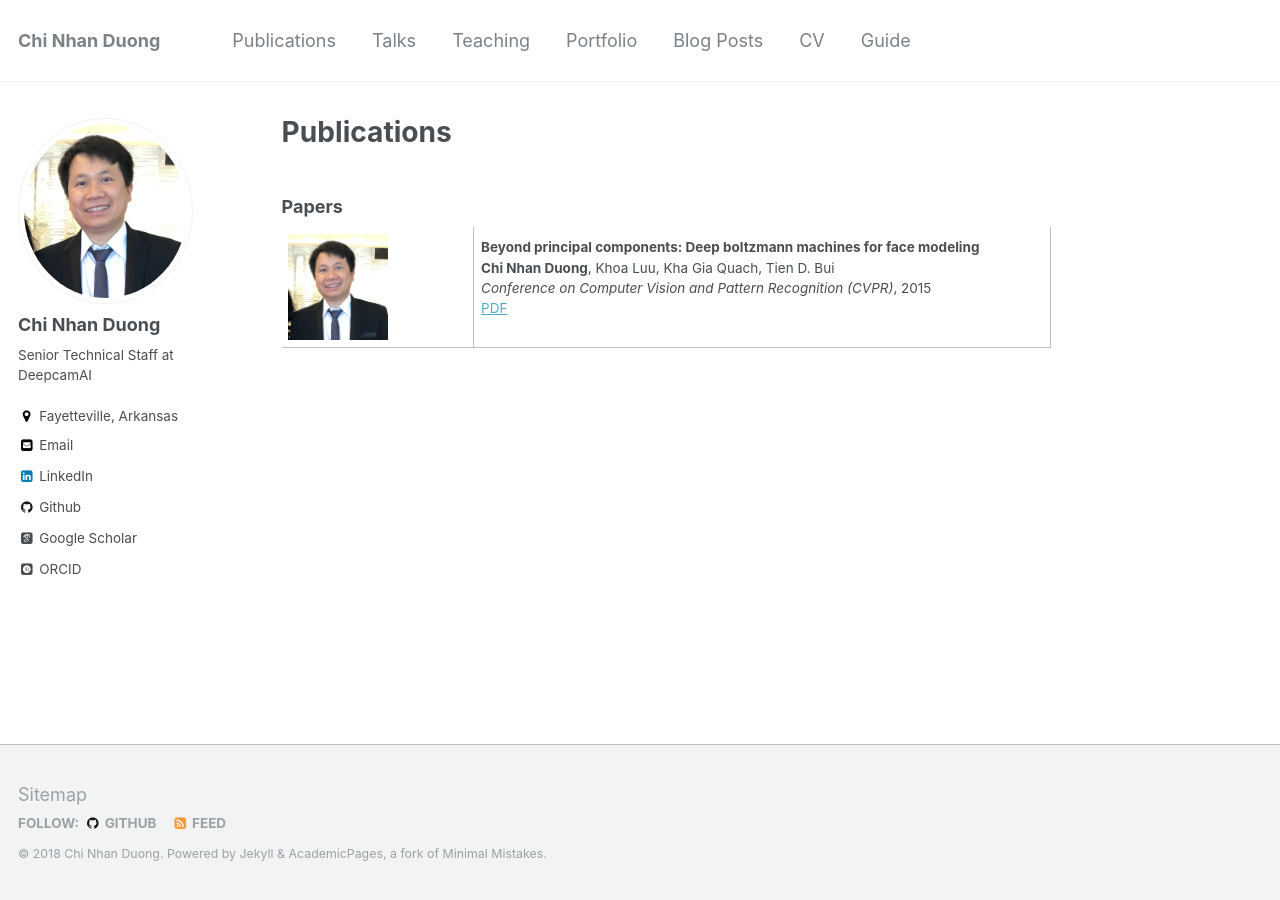
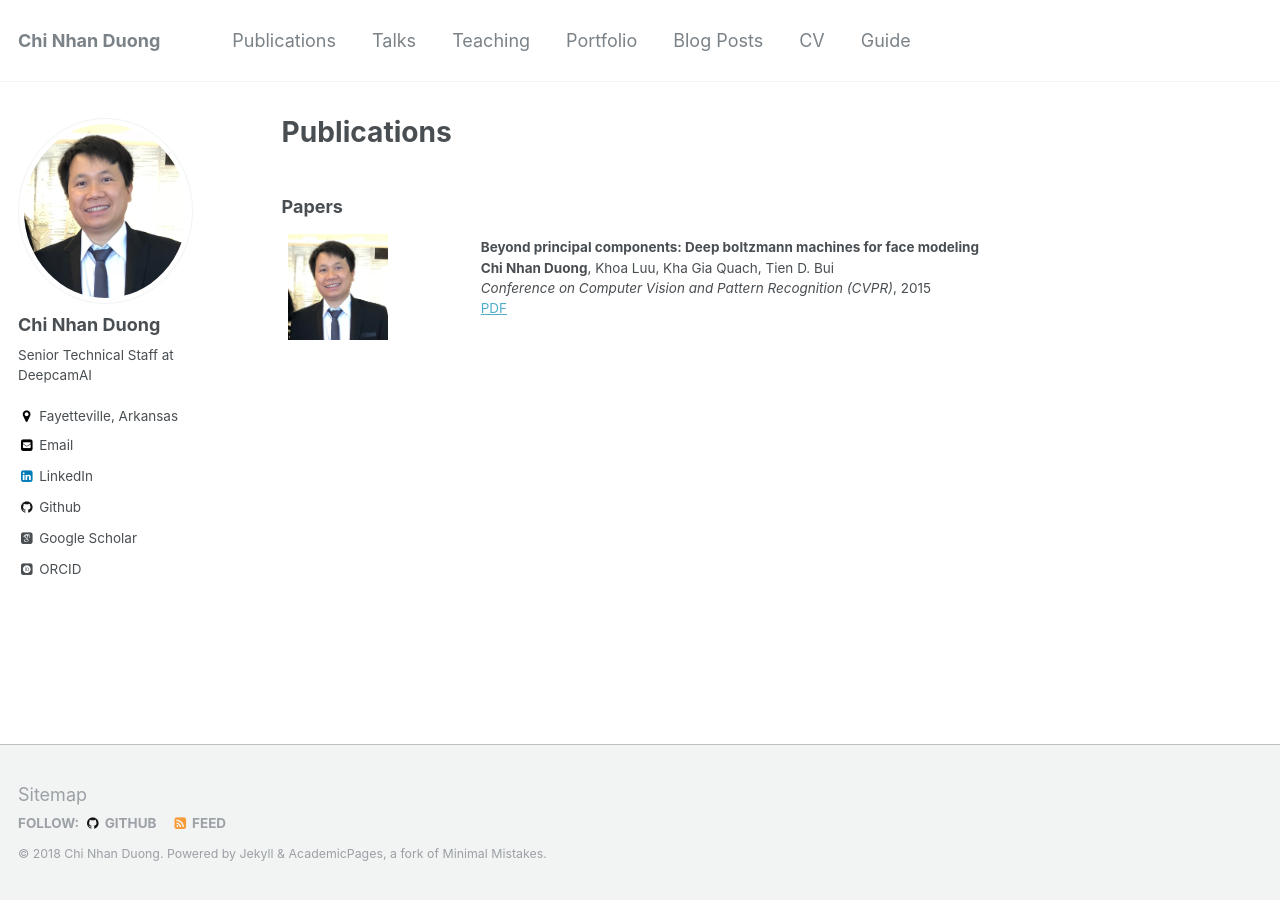
Before and after one commit to dcnhan/dcnhan.github.io, a Jekyll site: the page built from _pages/publications.md, in a window 1280 px wide. Built offline with Jekyll 4.4.1, drawn with Linux system fonts in a browser that asks for light colours; some web fonts are replaced.

Commit message:
Build website

```diff
--- a/_sass/_tables.scss
+++ b/_sass/_tables.scss
@@ -29,8 +29,8 @@ th {
 
 td {
   padding: 0.5em;
-  border-bottom: 1px solid $light-gray;
-  border-right: 1px solid $light-gray;
+  border-bottom: 0px solid $light-gray;
+  border-right: 0px solid $light-gray;
 }
 
 tr, td, th {
```
